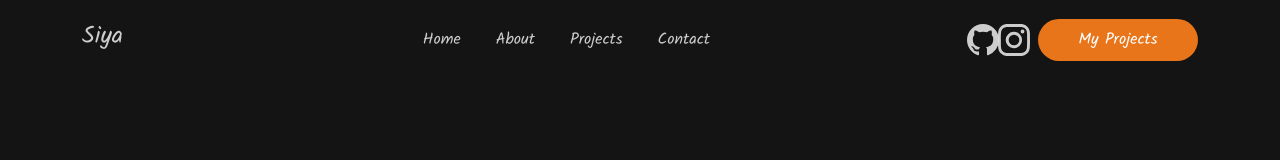
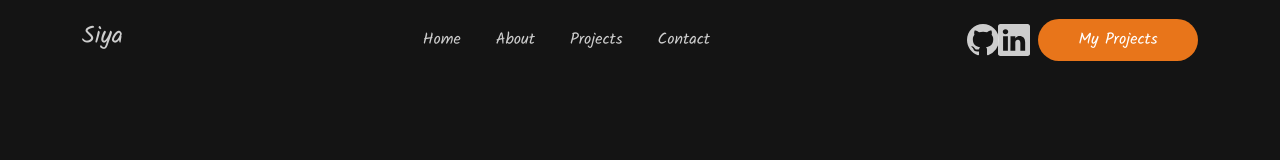
Before and after one commit to siyabongasamkelo/portfolio, a React (Create React App) app in the folder client/siya/: page / in a window 1280 px wide. Shown: the top 160 px of the page. Built offline with nearby package versions, Linux system fonts and the light colour scheme.

Commit message:
feat: changed instagram to liked in & opened websites on button click

```diff
--- a/client/siya/src/components/header/Header.js
+++ b/client/siya/src/components/header/Header.js
@@ -1,6 +1,6 @@
 import { HeaderWrapper, Logo, Links, MyButton, Action } from "./Header.styled";
 import { HashLink as Link } from "react-router-hash-link";
-import { Github, Instagram, List } from "react-bootstrap-icons";
+import { Github, Linkedin, List } from "react-bootstrap-icons";
 import { useState } from "react";
 import HeaderSlider from "./HeaderSlider";
 
@@ -23,7 +23,12 @@ const Header = () => {
         <Link to={"https://github.com/siyabongasamkelo"} target={`_blank`}>
           <Github className="alldevices" />
         </Link>
-        <Instagram className="alldevices" />
+        <Link
+          to={"https://www.linkedin.com/in/siyabonga-samkelo-458587275/"}
+          target={`_blank`}
+        >
+          <Linkedin className="alldevices" />
+        </Link>
         <MyButton>My Projects</MyButton>
         <List
           onClick={() => {
```
